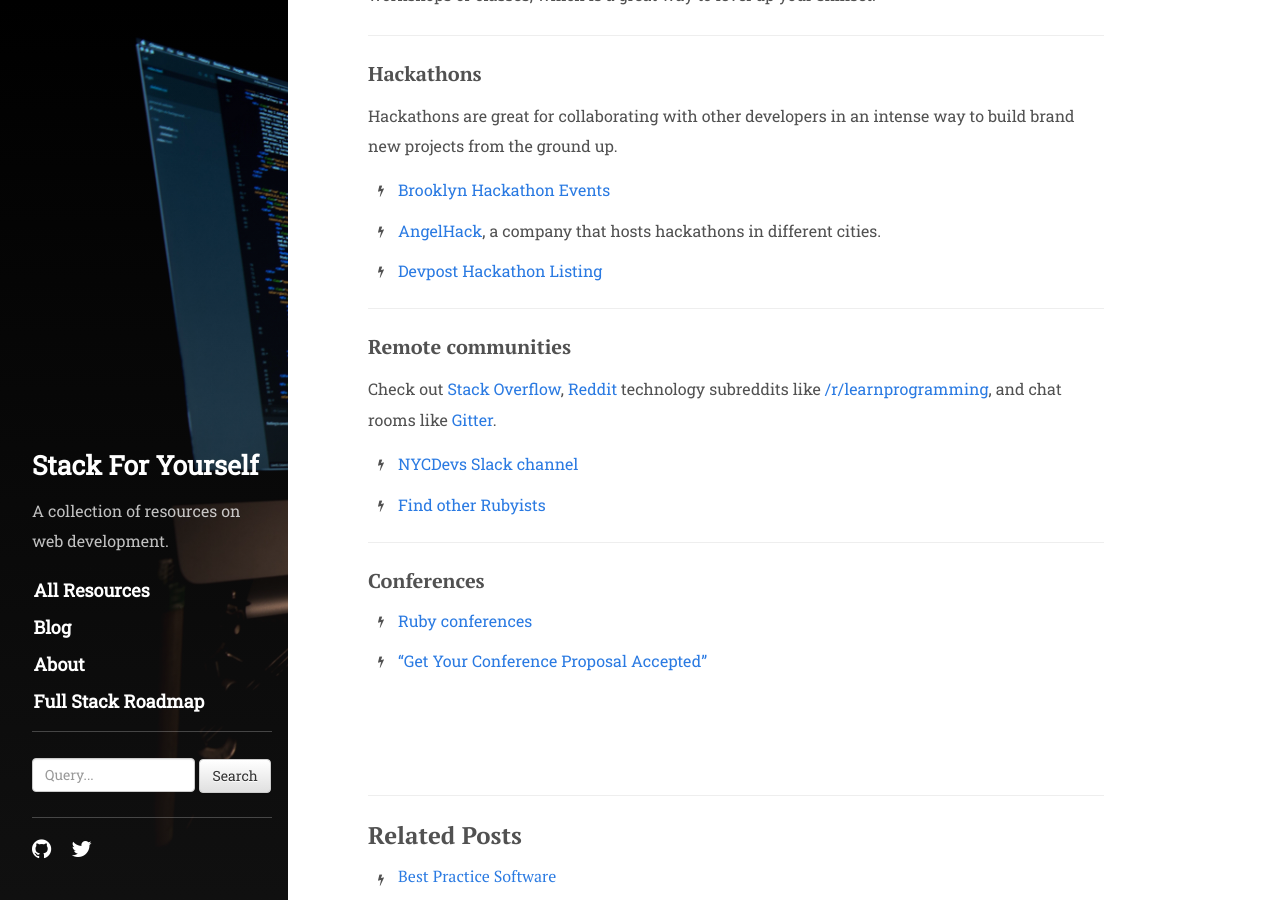
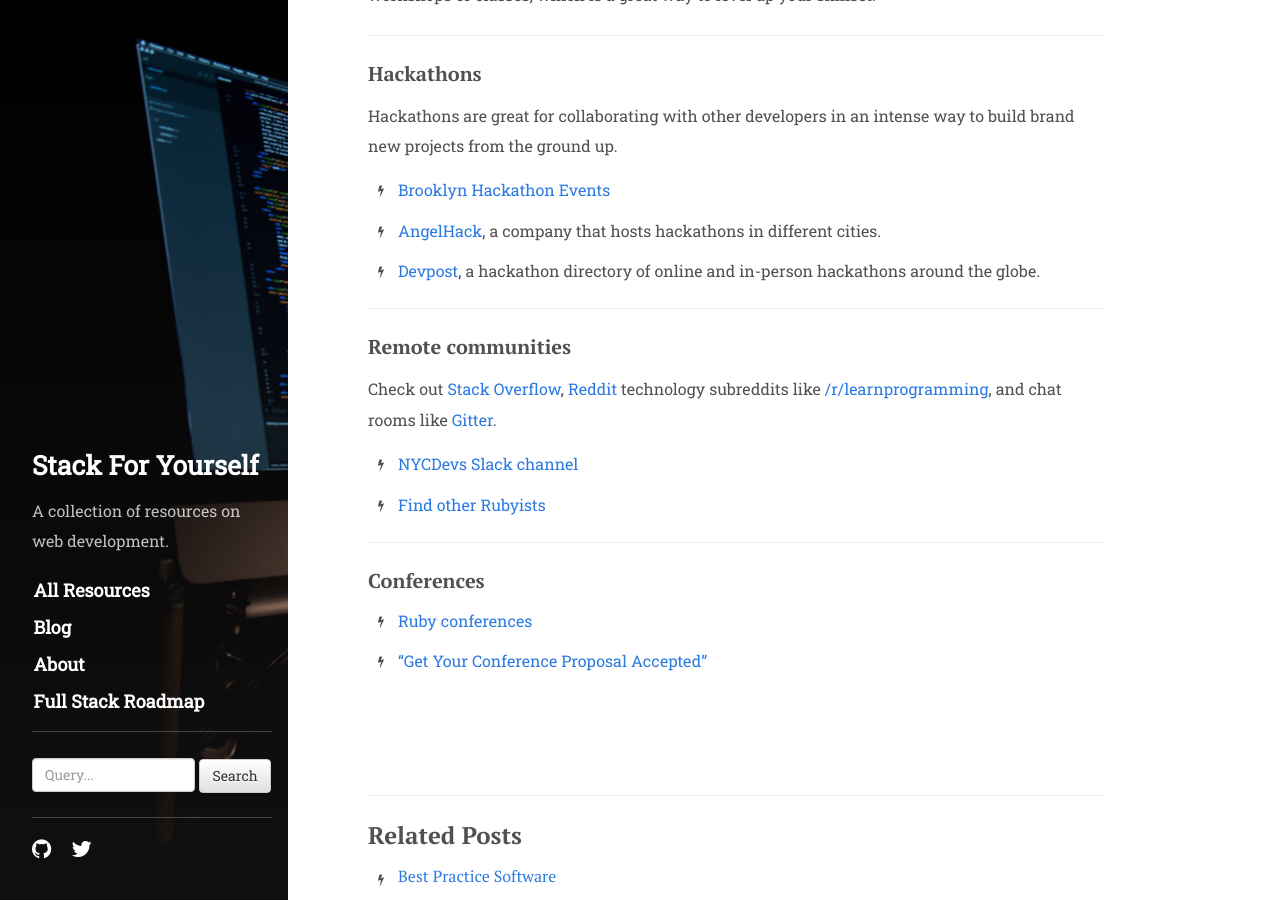
Before and after one commit to mindplace/stack-for-yourself, a Jekyll site: the page built from _posts/2016-05-01-coding-community.md, in a window 1280 px wide and 900 px high, scrolled down 659 px. Built offline with Jekyll 4.4.1, drawn with Linux system fonts in a browser that asks for light colours; nearby versions of some CDN libraries; comment, search, counter and statistics services are not loaded.

Commit message:
Update Hackathon listing to include DevPost
@mindplace I added a description of DevPost

```diff
--- a/_posts/2016-05-01-coding-community.md
+++ b/_posts/2016-05-01-coding-community.md
@@ -28,7 +28,7 @@
 
 * [Brooklyn Hackathon Events](https://www.eventbrite.com/d/ny--brooklyn/hackathon/?crt=regular&slat=40.5926724&slng=-73.9888682&sort=best&view=list)
 * [AngelHack](http://angelhack.com/), a company that hosts hackathons in different cities.
-* [Devpost Hackathon Listing](https://devpost.com/hackathons)
+* [Devpost](https://devpost.com/hackathons), a hackathon directory of online and in-person hackathons around the globe.
 
 <hr>
 
```
